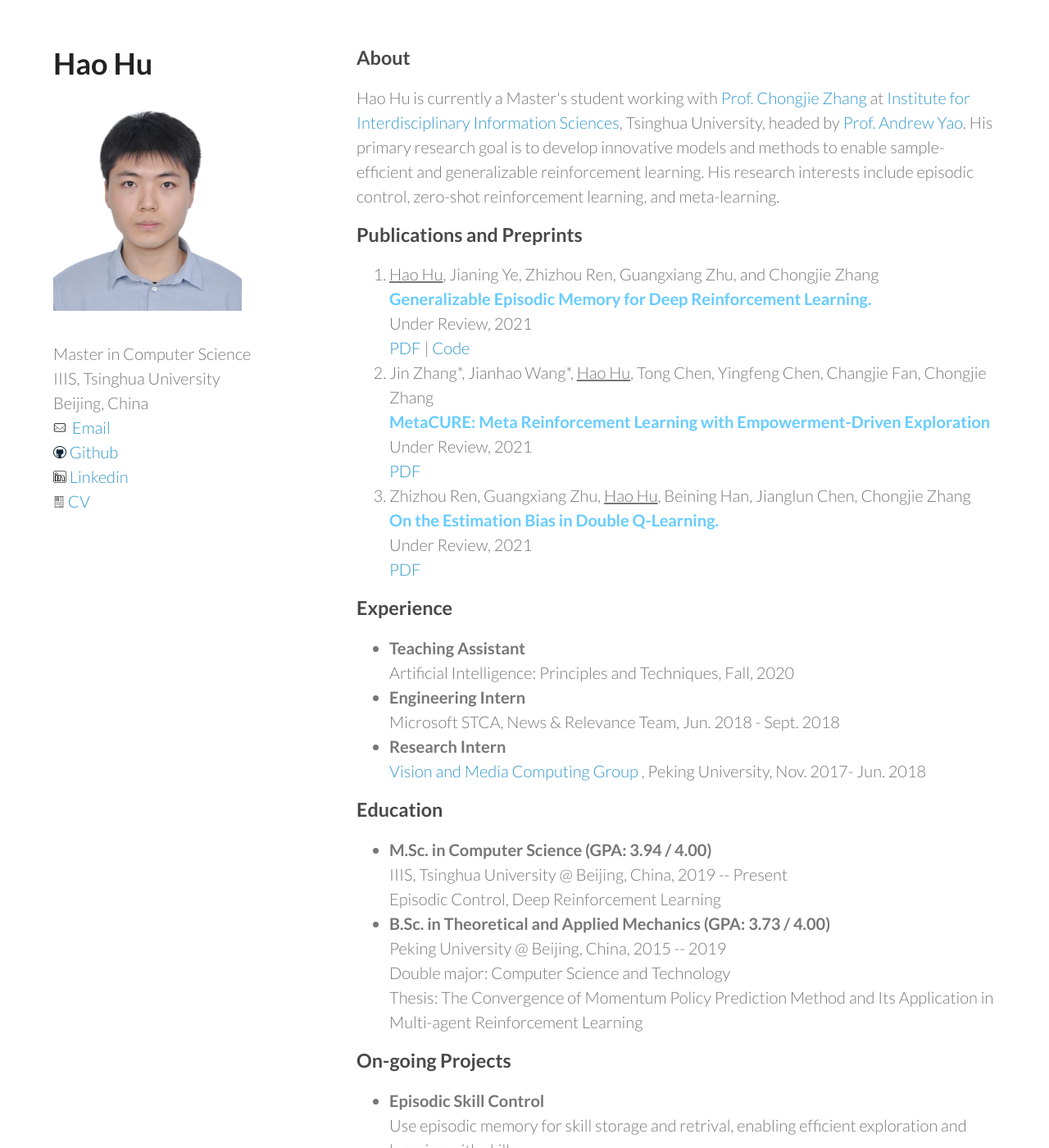
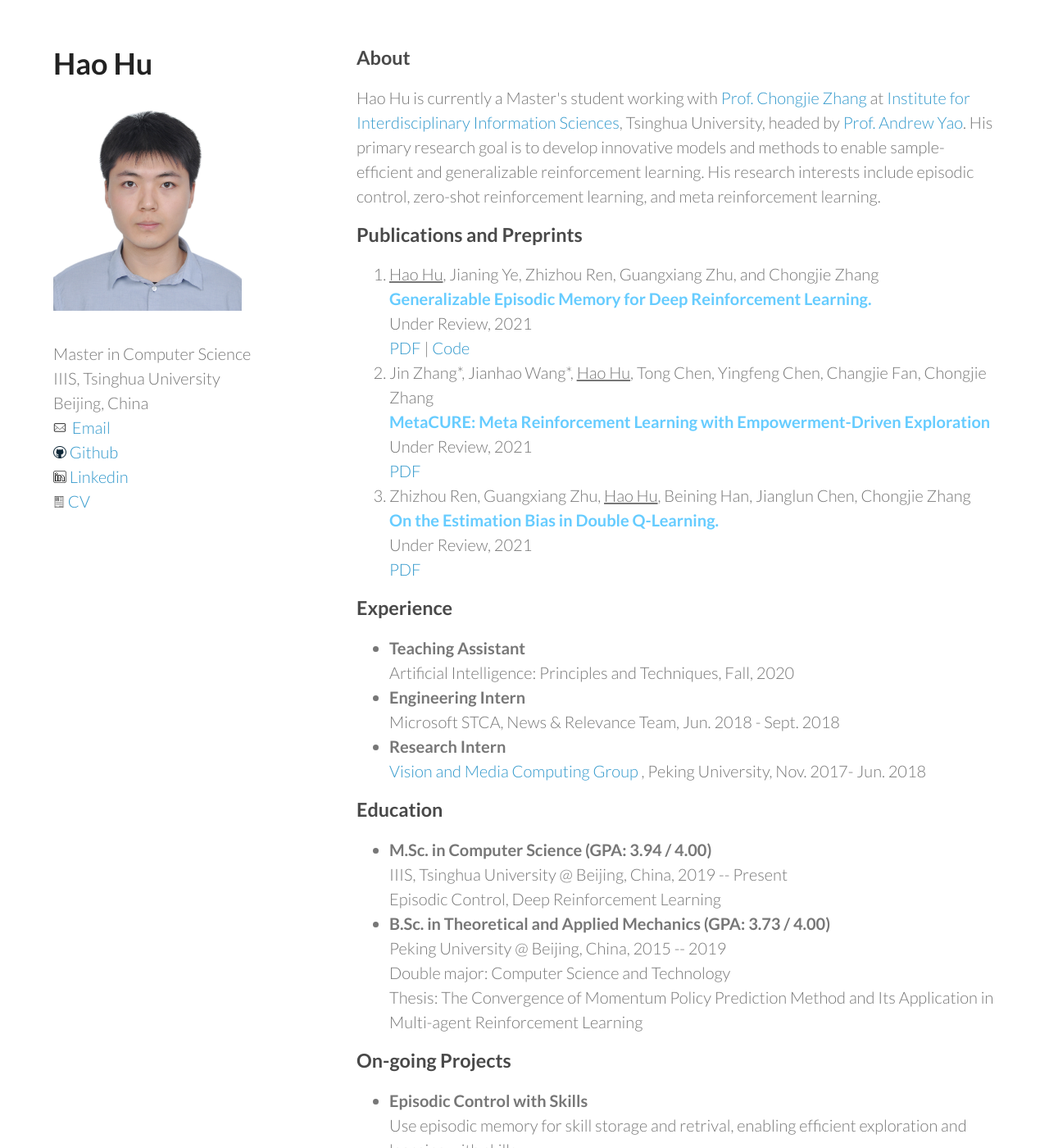
Before and after one commit to MouseHu/MouseHu.github.io, a Jekyll site: the page index.html, which Jekyll copies as it is, in a window 1280 px wide and 1400 px high. Shown: the whole window at 82% size. Built offline with Jekyll 4.4.1, drawn with Linux system fonts in a browser that asks for light colours; some of the changed text lies outside the part shown.

Commit message:
change text, update CV

```diff
--- a/index.html
+++ b/index.html
@@ -36,7 +36,7 @@
   			Hao Hu is currently a Master's student working with <a href="http://people.iiis.tsinghua.edu.cn/~zhang/"> Prof. Chongjie Zhang </a> at <a href="https://iiis.tsinghua.edu.cn/en/">
         Institute for Interdisciplinary Information Sciences</a>, Tsinghua University, headed by <a href="https://iiis.tsinghua.edu.cn/yao/"> Prof. Andrew Yao</a>. His primary research
         goal is to develop innovative models and methods to enable sample-efficient and generalizable reinforcement learning.
-        His research interests include episodic control, zero-shot reinforcement learning, and meta-learning.
+        His research interests include episodic control, zero-shot reinforcement learning, and meta reinforcement learning.
       </p>
 
       <h3>Publications and Preprints</h3>
@@ -98,12 +98,12 @@
       <h3>On-going Projects</h3>
       <ul>
         <li>
-          <b> Episodic Skill Control </b> <br/>
+          <b> Episodic Control with Skills</b> <br/>
           Use episodic memory for skill storage and retrival, enabling efficient exploration and learning with skills <br/>
         </li>
         <li>
           <b> Zero-shot Reinforcement Learning with Semantic World Models </b> <br/>
-          Use semantic world model to enable zero-shot transfer of skills to new tasks given task description <br/>
+          Use semantic world model to enable zero-shot transfer and combinatorial generalization of skills to new tasks <br/>
         </li>
         <!-- <li>
           <b> Lightning RL: A light-weight, auto-tuning and distributed RL framework </b> <br/>
```
Also changed, not shown: assets/huhao.jpg, assets/huhao_round.jpg (added).
